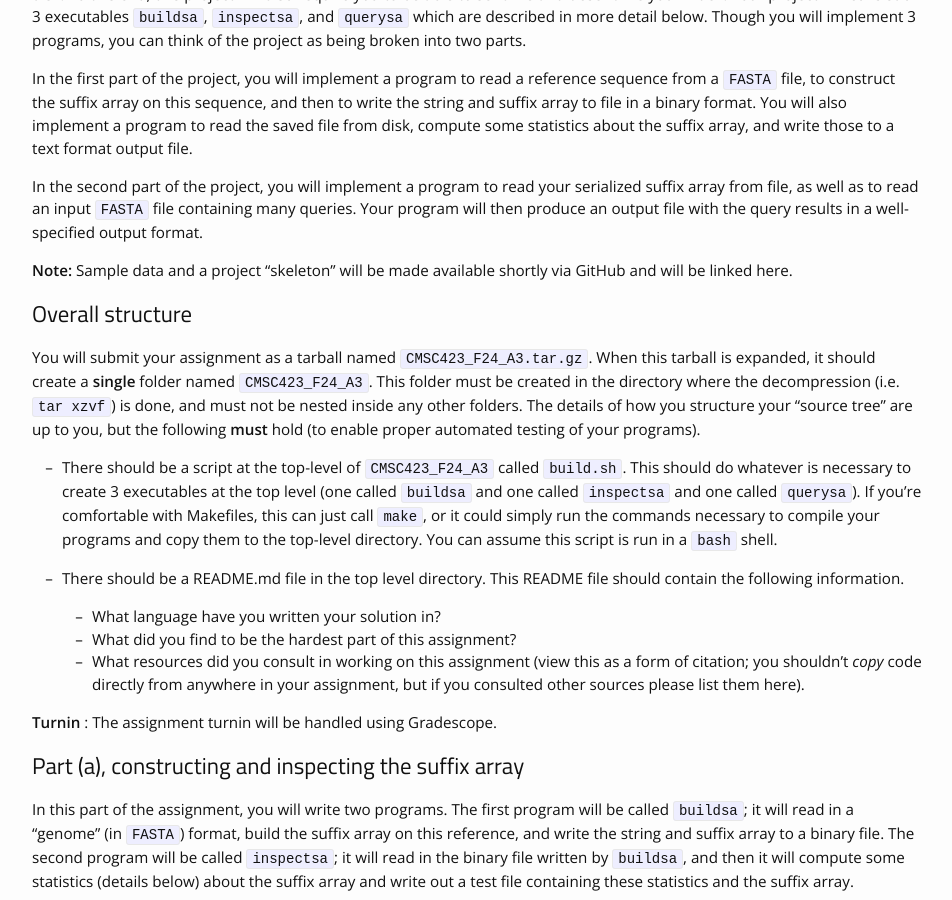
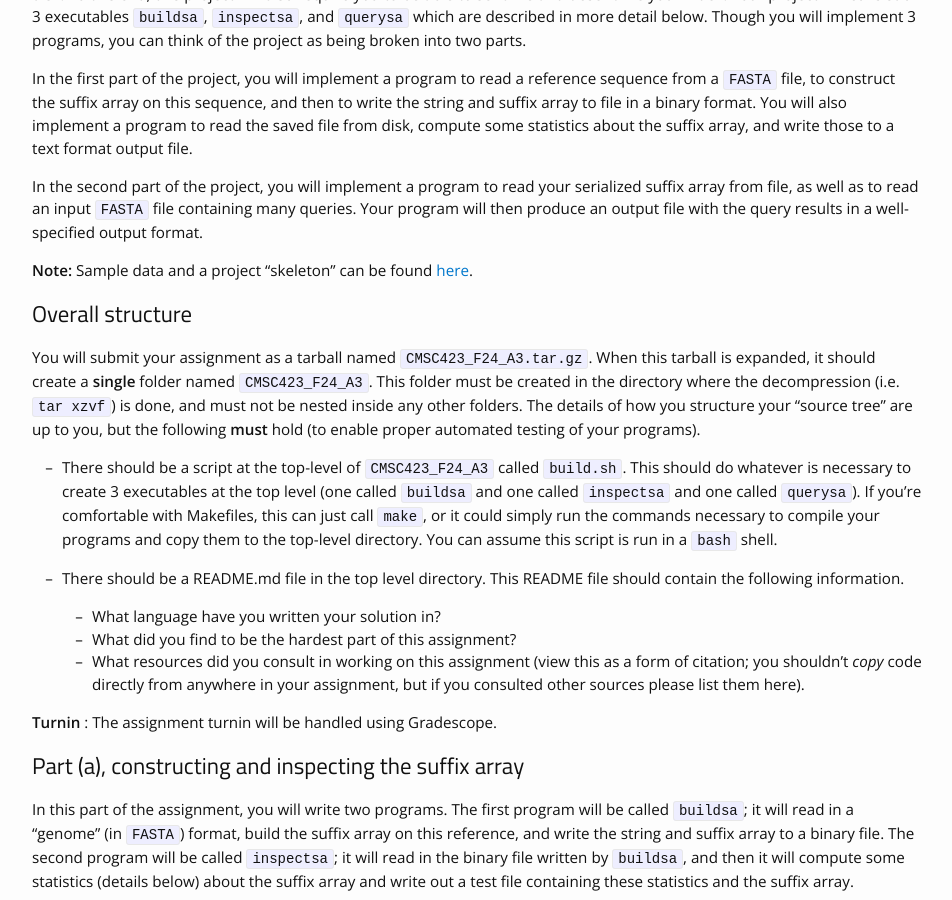
Before and after one commit to umd-cmsc423/f2024, a Jekyll site: the page built from _assignments/03_suffix_arrays.md, in a window 1280 px wide and 900 px high, scrolled down 649 px. Shown: the whole window, without its empty margins (163-1115 px from the left). Built offline with Jekyll 4.4.1, drawn with Linux system fonts in a browser that asks for light colours; nearby versions of some CDN libraries; formulas are drawn with MathJax 3.

Commit message:
add project skeleton and sample data

```diff
--- a/_assignments/03_suffix_arrays.md
+++ b/_assignments/03_suffix_arrays.md
@@ -30,7 +30,7 @@ In the second part of the project, you will implement a program to read your ser
 file, as well as to read an input `FASTA` file containing many queries.  Your program will then produce an
 output file with the query results in a well-specified output format.
 
-**Note:** Sample data and a project "skeleton" will be made available shortly via GitHub and will be linked here.
+**Note:** Sample data and a project "skeleton" can be found [here](https://github.com/umd-cmsc423/f2024_project3_sample).
 
 ## Overall structure
 
```
